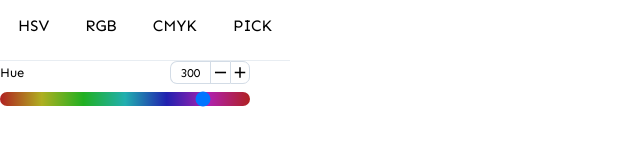
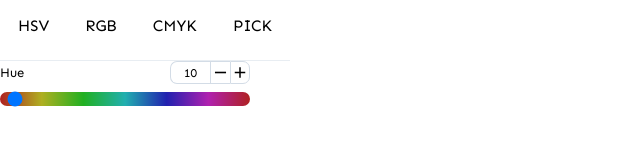
Before and after one commit to hollowic/fancy-colors, a React (Create React App) app: page / in a window 1280 px wide. Shown: the top 160 px of the page, without its empty margins (0-640 px from the left). Built offline with nearby package versions, Linux system fonts and the light colour scheme.

Commit message:
fixed overflowing value bug

```diff
--- a/src/App.js
+++ b/src/App.js
@@ -15,7 +15,7 @@ const FancyColoursApp = (props) => {
       {/* <NavBarComp />
       <MainComp /> */}
       <TabsHeader />
-      <ColorRangeGroup />
+      <ColorRangeGroup label="Hue" />
     </>
   );
 };
--- a/src/Comp/ColorPicker/ColorRangeGroup.jsx
+++ b/src/Comp/ColorPicker/ColorRangeGroup.jsx
@@ -3,25 +3,33 @@ import RemoveIcon from "@material-ui/icons/Remove";
 import AddIcon from "@material-ui/icons/Add";
 import "./ColorRangeGroup.styles.scss";
 
-export default function ColorRangeGroup() {
-  const [hue, setHue] = useState(300);
+const initWait = 0.5;
+const changeRate = 20;
+
+export default function ColorRangeGroup({ label }) {
+  const [hue, setHue] = useState(10);
   const timeoutID = useRef(false);
   const intervalID = useRef(false);
 
   const handlePlusClick = () => {
-    if (hue < 360) {
-      setHue((prevState) => prevState + 1);
-    }
+    setHue((prevState) => {
+      if (prevState < 360) {
+        return prevState + 1;
+      } else {
+        return 360;
+      }
+    });
   };
 
   const handleMinusClick = () => {
-    if (hue > 0) {
-      setHue((prevState) => prevState - 1);
-    }
+    setHue((prevState) => {
+      if (prevState > 0) {
+        return prevState - 1;
+      } else {
+        return 0;
+      }
+    });
   };
-
-  const initWait = 0.5;
-  const changeRate = 20;
 
   const waitIsOver = (input) => {
     if (input) {
@@ -44,7 +52,7 @@ export default function ColorRangeGroup() {
   return (
     <div className="adjust-h range-group">
       <div className="top-portion">
-        <label>Hue</label>
+        <label>{label}</label>
         <div className="input-number">
           <input
             value={hue}
@@ -83,8 +91,6 @@ export default function ColorRangeGroup() {
         max="360"
         value={hue}
         style={{
-          width: "100%",
-          height: 14,
           background:
             "-webkit-linear-gradient(left, rgb(175, 33, 33), rgb(175, 175, 33), rgb(33, 175, 33), rgb(33, 175, 175), rgb(33, 33, 175), rgb(175, 33, 175), rgb(175, 33, 33))",
         }}
--- a/src/Comp/ColorPicker/ColorRangeGroup.styles.scss
+++ b/src/Comp/ColorPicker/ColorRangeGroup.styles.scss
@@ -77,6 +77,8 @@
 
     .range {
         margin: auto;
+        width: 100%;
+        height: 14px;
     }
 
     .range:focus {
```
